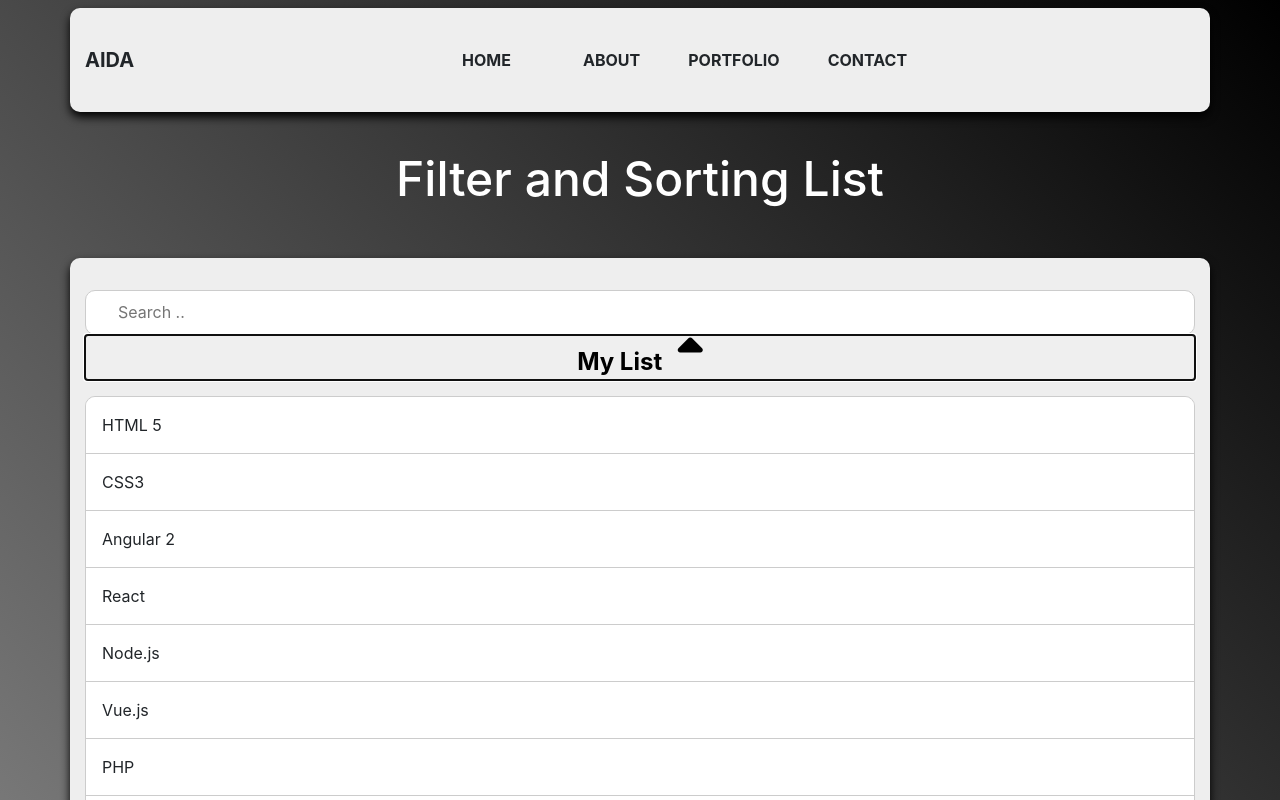
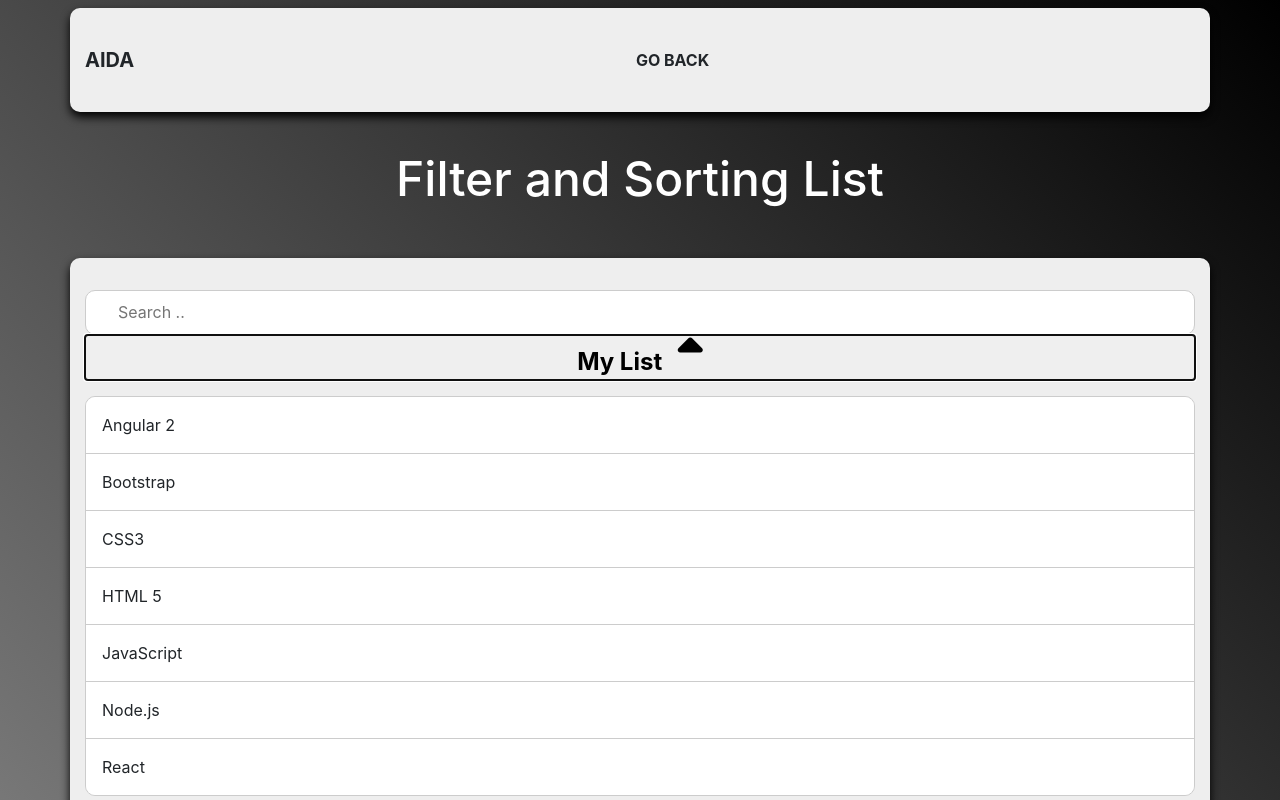
Before and after one commit to aidatavar/portpofolio3.0, a website: page sorted-list/sorted-list.html in a window 1280 px wide. Both pictures are taken after a click on the button "My List". Shown: the top 800 px of the page. Drawn offline with nearby package versions, Linux system fonts and the light colour scheme.

Commit message:
fixed sorting bug

```diff
--- a/sorted-list/sorted-list.html
+++ b/sorted-list/sorted-list.html
@@ -20,16 +20,7 @@
         <div class="collapse navbar-collapse" id="navbarSupportedContent">
           <ul class="navbar-nav mx-auto">
             <li class="nav-item active px-lg-4">
-              <a class="nav-link px-lg-4 rounded" href="../index.html">Home</a>
-            </li>
-            <li class="nav-item">
-              <a class="nav-link px-lg-4 rounded" href="../index.html">About</a>
-            </li>
-            <li class="nav-item">
-              <a class="nav-link px-lg-4 rounded" href="../index.html">Portfolio</a>
-            </li>
-            <li class="nav-item">
-              <a class="nav-link px-lg-4 rounded" href="../index.html">Contact</a>
+              <a class="nav-link px-lg-4 rounded" href="../index.html">Go Back</a>
             </li>
 
           </ul>
--- a/sorted-list/sorted-list.js
+++ b/sorted-list/sorted-list.js
@@ -1,74 +1,69 @@
 const list = [
     "HTML 5",
     "CSS3",
+    "JavaScript",
+    "React",
     "Angular 2",
-    "React",
     "Node.js",
-    "Vue.js",
-    "PHP",
-    "JavaScript",
-    "Bootstrap",
-  ];
+    "Bootstrap"
+];
 
-  // Get Elements from DOM and store them in constants
-
-  const output = document.querySelector(".output");
-  const search = document.querySelector(".filter-input");
-  const sortBtn = document.querySelector('.sort-btn');
-  const icon = document.getElementById('icon');
+// Get elements from DOM & store them in constants
+const output = document.querySelector(".output");
+const search = document.querySelector('.filter-input');
+const sortBtn = document.querySelector('.sort-btn');
+const icon = document.getElementById('icon');
 
 
-// Listen to User Event
+// Listen to user Event
 window.addEventListener("DOMContentLoaded", loadList);
 search.addEventListener("input", filter);
-sortBtn.addEventListener("click", sortList);
+sortBtn.addEventListener("click", sortList)
 
-// Global Vriables
-let AssendingSort = false;
-let result;
+// Global Variable
+let ascendingSort = false;
+let result  = [...list];
 
-// Loading Function
-function loadList() {
+
+// loading function
+function loadList(){
     let temp = `<ul class="list-items">`;
     list.forEach((item) => {
-      temp += `<li class="list-item"> ${item} </li>`;
-    });
+        temp += `<li class="list-item">${item}</li>`
+    })
     temp += `</ul>`;
     output.innerHTML = temp;
-  }
+};
 
 // filter function
 function filter(e) {
-
-    result  = list.filter(item=> item.toLowerCase().includes(e.target.value.toLowerCase()));
+    result = list.filter(item => item.toLocaleLowerCase().includes(e.target.value.toLocaleLowerCase()));
     let temp = `<ul class="list-items">`;
 
-    if(result.length<=0){
-      result=['No Item Found'];
+    if(result.length <= 0) {
+        result=['No Item Found'];
     }
-    result.forEach(item=>{
-      if(item === 'No Item Found'){
-        temp+=`<li class="no-item"> ${item}</li>`;
-      }else{
-        temp+=`<li class="list-item"> ${item}</li>`;
-      }
+    result.forEach(item => {
+        if (item === "No Item Found") {
+            temp+=`<li class="no-item">${item}</li>`;
+        } else {
+            temp+=`<li class="list-item">${item}</li>`;
+        }
     })
 
-    temp+=`</ul>`
-
-    output.innerHTML =temp;
+    temp+=`</ul>`;
+    output.innerHTML = temp;
 }
 
-
+console.log("filter", filter())
 // sorting function
-function sortList(){
-    let temp="";
+function sortList() {
+    let temp = "";
     let sortedList;
 
-    AssendingSort = !AssendingSort;
+    ascendingSort = !ascendingSort;
 
-    if(AssendingSort){
-
+    if (ascendingSort){
         icon.classList.remove("fa-sort-down");
         icon.classList.add("fa-sort-up");
 
@@ -79,15 +74,17 @@
         icon.classList.add("fa-sort-down");
 
         sortedList = result.sort().reverse();
+
     }
+
     temp = `<ul class="list-items">`;
     sortedList.forEach((item) => {
-      if(item === 'No Item Found'){
-        temp+=`<li class="no-item"> ${item}</li>`;
-      }else{
-        temp+=`<li class="list-item"> ${item}</li>`;
-      }
-    });
+        if (item === "No Item Found") {
+            temp+=`<li class="no-item">${item}</li>`;
+        } else {
+            temp+=`<li class="list-item">${item}</li>`;
+        }
+    })
     temp += `</ul>`;
     output.innerHTML = temp;
 
```
